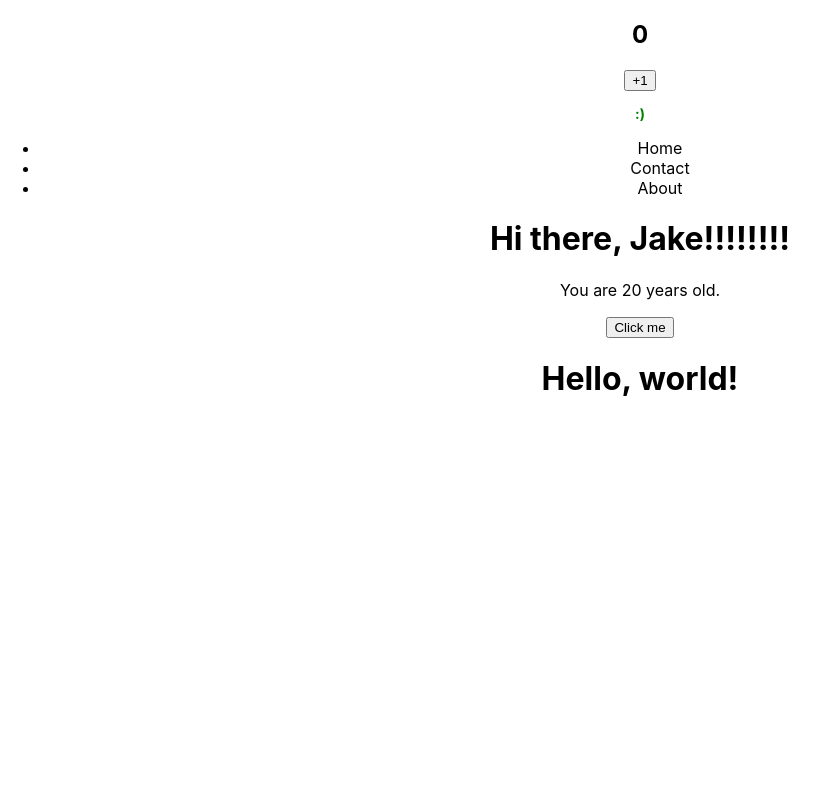
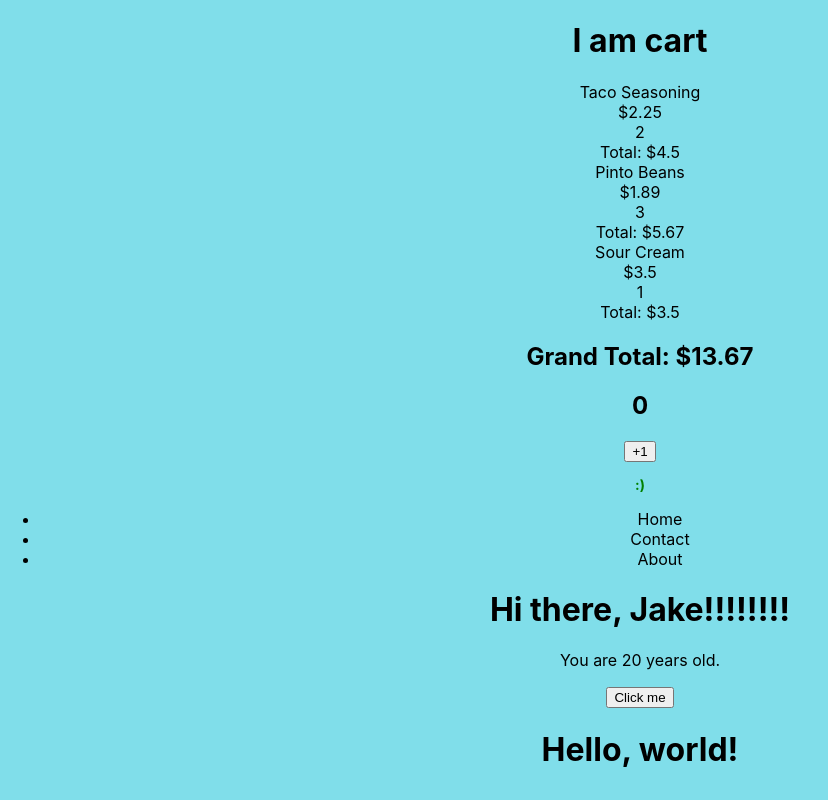
Before and after one commit to 744jmoore/first-react-app, a React (Create React App) app: page / in a window 1280 px wide. Shown: the whole page, without its empty margins (0-828 px from the left). Built offline with nearby package versions, Linux system fonts and the light colour scheme.

Commit message:
cart-item and cart

```diff
--- a/src/App.js
+++ b/src/App.js
@@ -2,13 +2,21 @@
 import Navbar from './Navbar';
 import Greeter from './Greeter';
 import Counter from './Counter';
+import Cart from './Cart';
 import './App.css';
+
+const items = [
+  { id: 1, name: 'Taco Seasoning', price: 2.25, qty: 2 },
+  { id: 2, name: 'Pinto Beans', price: 1.89, qty: 3 },
+  { id: 3, name: 'Sour Cream', price: 3.50, qty: 1 },
+]
 
 function App() {
   return (
     <div className="App">
-      <Counter/>
-      <Navbar/>
+      <Cart initialItems={items} />
+      <Counter />
+      <Navbar />
       <Greeter name="Jake" age="20" excitement_level={8} />
       <h1>Hello, world!</h1>
 
--- /dev/null
+++ b/src/Cart.js
@@ -0,0 +1,26 @@
+import React from 'react';
+import CartItem from './CartItem';
+
+function Cart({ initialItems }) {
+    const grandTotal = initialItems.reduce((total, item)=>(
+        total + item.qty * item.price
+    ), 0).toFixed(2)
+    return (
+        <div className='Cart'>
+            <h1>I am cart</h1>
+            <div className="Cart-items">
+                {initialItems.map(item => (
+                    <CartItem key={item.id} {...item} />
+                    // <li>
+                    //     Name: {item.name}, {item.price}
+                    // </li>
+                ))}
+            </div>
+            <h2>Grand Total: ${grandTotal} </h2>
+        </div>
+    )
+}
+export default Cart;
+
+// https://www.youtube.com/watch?v=9U3IhLAnSxM
+// 1:40.22
--- /dev/null
+++ b/src/CartItem.js
@@ -0,0 +1,15 @@
+import React from 'react';
+
+function CartItem({id, name,price,qty}){
+    return(
+<div className="CartItem">
+<div>{name}</div>
+<div>${price}</div>
+<div>{qty}</div>
+<div>Total: ${qty * price}</div>
+
+</div>
+    )
+}
+
+export default CartItem;
--- a/src/index.css
+++ b/src/index.css
@@ -5,6 +5,7 @@
     sans-serif;
   -webkit-font-smoothing: antialiased;
   -moz-osx-font-smoothing: grayscale;
+  background-color: #80deea;
 }
 
 code {
```
